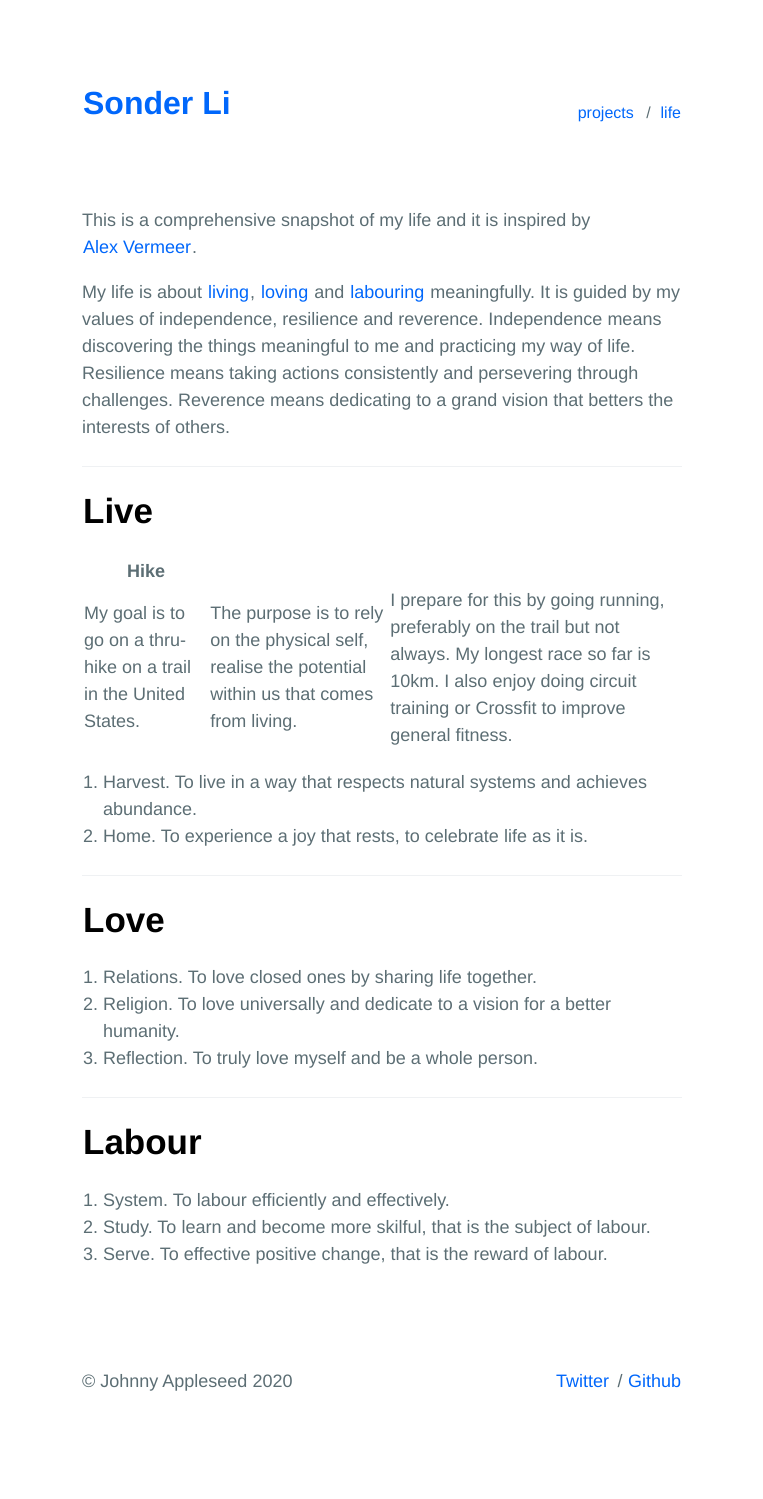
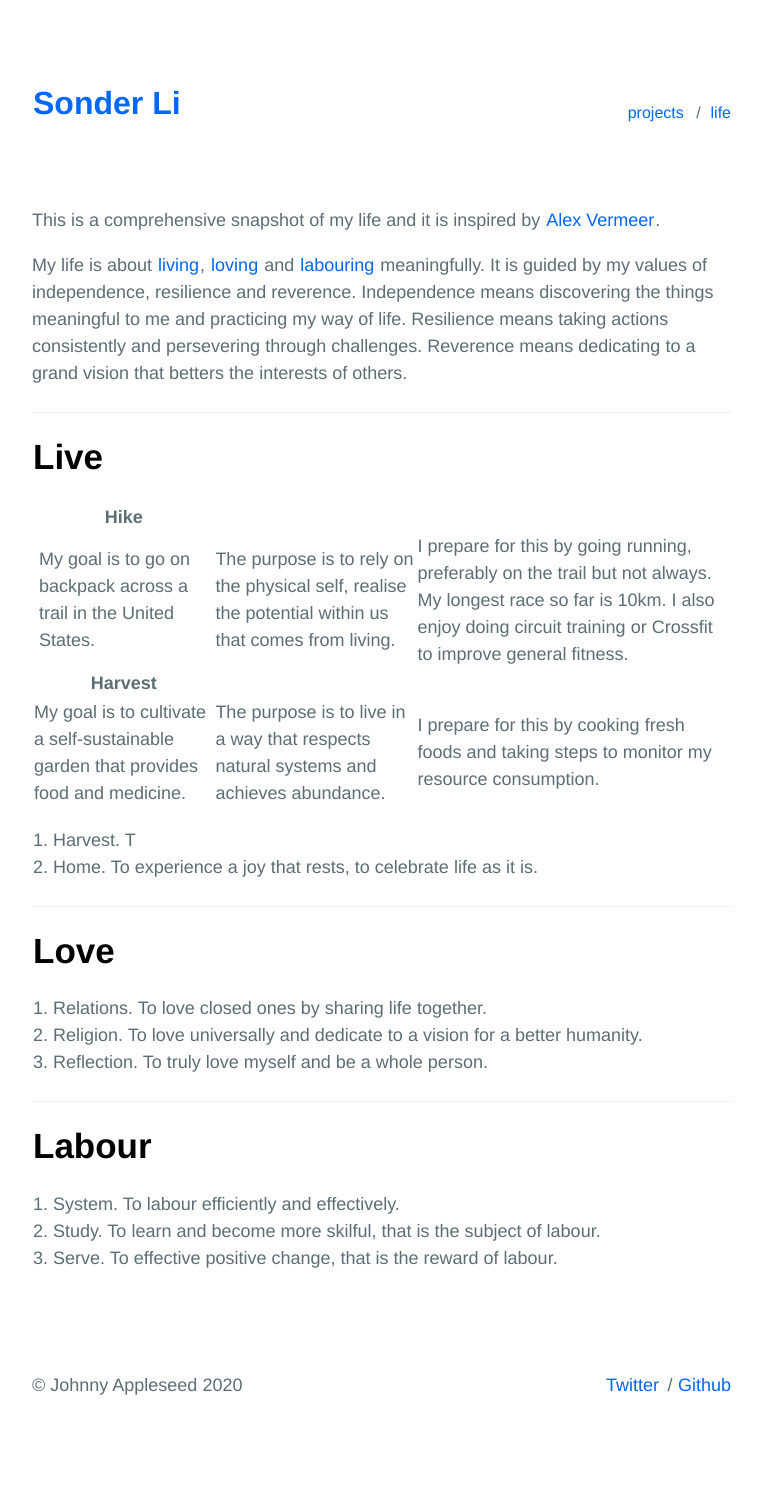
Before and after one commit to sumchuenli/sumchuenli.github.io, a Jekyll site: the page built from _pages/about.md, in a window 1280 px wide. Shown: the whole page, without its empty margins (258-1021 px from the left). Built offline with Jekyll 4.4.1, drawn with Linux system fonts in a browser that asks for light colours.

Commit message:
updated css

```diff
--- a/_pages/about.md
+++ b/_pages/about.md
@@ -16,13 +16,21 @@ My life is about <a href="#live">living</a>, <a href="#love">loving</a> and <a h
     <th>Hike</th>
   </tr>
   <tr>
-    <td> My goal is to go on a thru-hike on a trail in the United States.</td>
-    <td> The purpose is to rely on the physical self, realise the potential within us that comes from living.</td>
-    <td> I prepare for this by going running, preferably on the trail but not always. My longest race so far is 10km. I also enjoy doing circuit training or Crossfit to improve general fitness.</td>
+    <td style="padding:5px 5px 5px 5px">My goal is to go on backpack across a trail in the United States.</td>
+    <td>The purpose is to rely on the physical self, realise the potential within us that comes from living.</td>
+    <td>I prepare for this by going running, preferably on the trail but not always. My longest race so far is 10km. I also enjoy doing circuit training or Crossfit to improve general fitness.</td>
+  </tr>
+  <tr>
+    <th>Harvest</th>
+  </tr>
+  <tr>
+    <td>My goal is to cultivate a self-sustainable garden that provides food and medicine.</td>
+    <td>The purpose is to live in a way that respects natural systems and achieves abundance.</td>
+    <td>I prepare for this by cooking fresh foods and taking steps to monitor my resource consumption.</td>
   </tr>
 </table>
 
-2.	Harvest. To live in a way that respects natural systems and achieves abundance.
+2.	Harvest. T
 3.	Home. To experience a joy that rests, to celebrate life as it is.
 
 ----
--- a/_sass/utilities/_layout.scss
+++ b/_sass/utilities/_layout.scss
@@ -3,7 +3,7 @@
    ========================================================================== */
 
 .u-container {
-    max-width: 62rem; // 620px
+    max-width: 72rem; // 620px
     margin-right: auto;
     margin-left: auto;
     padding-top: 8rem; // 100px
```
